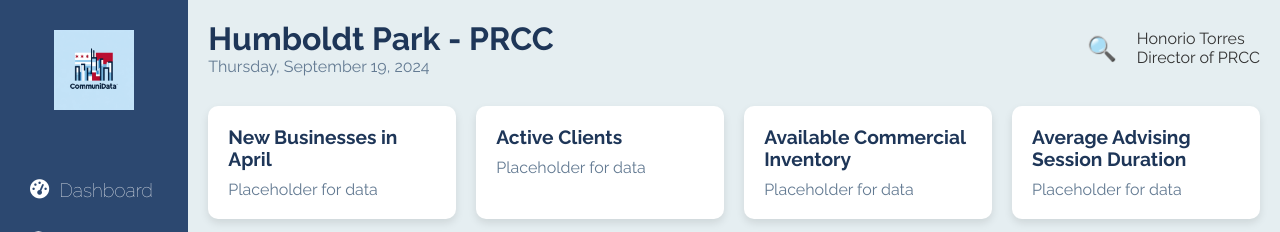
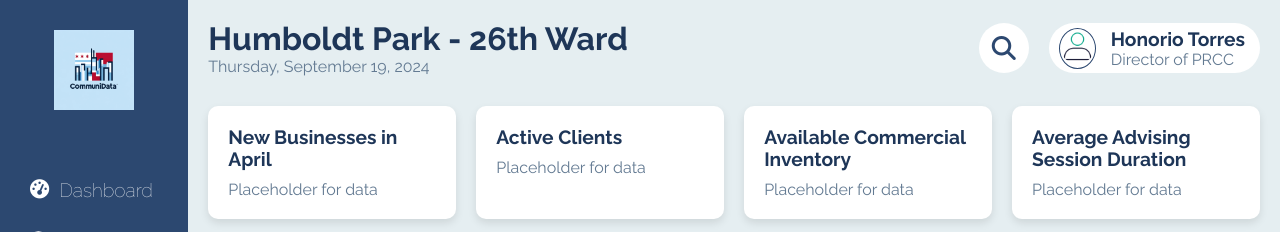
Before and after one commit to wesordonez/CommuniData, a Django app: page /dashboard/ in a window 1280 px wide. Shown: the top 232 px of the page. Run offline with Django 4.2, Linux system fonts and the light colour scheme; parts of the project's set-up code (start-up, migrations or seed data) failed here and were passed over; some libraries are stand-ins or nearby versions.

Commit message:
improved dashboard header layout and styling

```diff
--- a/app/dashboard/static/dashboard/css/dashboard.css
+++ b/app/dashboard/static/dashboard/css/dashboard.css
@@ -127,17 +127,60 @@
     align-items: center;
   }
 
+  .user-search {
+    display: flex;
+    justify-content: center;
+    align-items: center;
+    background-color: white;
+    border-radius: 50%;
+    padding: 10px;
+    margin-right: 20px;
+    width: 50px;
+    height: 50px;
+  }
+
   .search-icon {
     font-size: 1.5rem;
-    margin-right: 20px;
+    color: #2c4870;
   }
 
   .user-profile {
     display: flex;
-    flex-direction: column;
-    align-items: flex-start;
+    flex-direction: row;
+    align-items: center;
+    background-color: white;
+    border-radius: 50px;
+    padding: 10px;
     color: #333;
+    height: 50px;
   }
+
+  .user-profile-image-container {
+    border-radius: 50%;
+    overflow: hidden;
+    border: 1px solid #2c4870;
+  }
+
+.user-profile img {
+    width: 35px;
+    height: 35px;
+    border-radius: 50%;
+}
+
+.user-info {
+    margin-left: 10px;
+    padding: 5px;
+}
+
+.user-info h2 {
+    font-size: 1.2rem;
+    color: #1e3658;
+    }
+
+.user-info p {
+font-size: 1rem;
+color: #637a92;
+}
 
   /* Cards Layout */
   .cards-container {
--- a/app/dashboard/static/dashboard/js/dashboard.js
+++ b/app/dashboard/static/dashboard/js/dashboard.js
@@ -28,3 +28,13 @@ function formatDate(date) {
 const date = new Date();
 const today = formatDate(date);
 document.getElementById('current-date').textContent = today;
+
+// Get user info
+
+function getUserInfo() {
+    const userName = document.getElementById('user-name');
+    const userRole = document.getElementById('user-role');
+    const userAvatar = document.getElementById('user-profile-image-container img');
+
+    // Dynamically set user info from db or local storage TODO
+}
--- a/app/dashboard/templates/dashboard/dashboard.html
+++ b/app/dashboard/templates/dashboard/dashboard.html
@@ -49,15 +49,22 @@
         <!-- Top Bar -->
         <header class="top-bar">
             <main>
-                <h1>Humboldt Park - PRCC</h1>
+                <h1>Humboldt Park - 26th Ward</h1>
                 <p id="current-date"></p>
             </main>
             <div class="user-actions">
-            <span class="search-icon">🔍</span>
-            <div class="user-profile">
-                <span>Honorio Torres</span>
-                <span>Director of PRCC</span>
-            </div>
+                <div class="user-search">
+                    <span class="search-icon"><i class="fa-solid fa-magnifying-glass"></i></span>
+                </div>
+                <div class="user-profile">
+                    <div class="user-profile-image-container">
+                        <img src="{% static 'dashboard/img/avatar.png' %}" alt="User Profile" width="40" height="40">
+                    </div>
+                    <div class="user-info">
+                        <h2 id="user-name">Honorio Torres</h2>
+                        <p id="user-role">Director of PRCC</p>
+                    </div>
+                </div>
             </div>
         </header>
 
```
Also changed, not shown: app/dashboard/static/dashboard/img/avatar.png (added).
